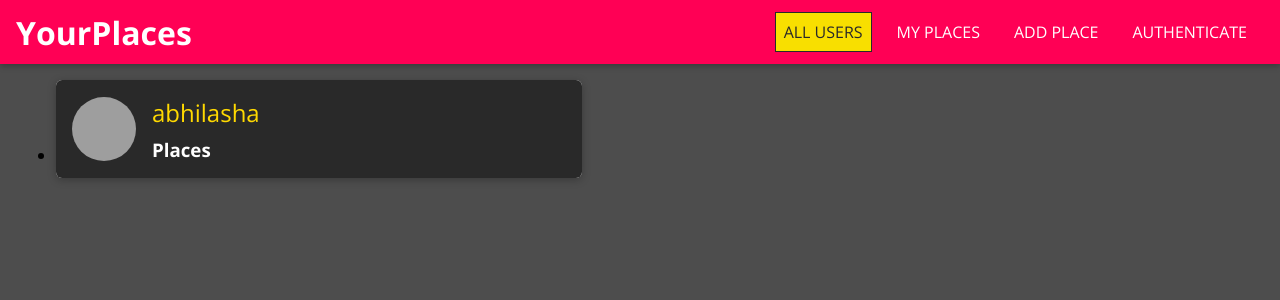
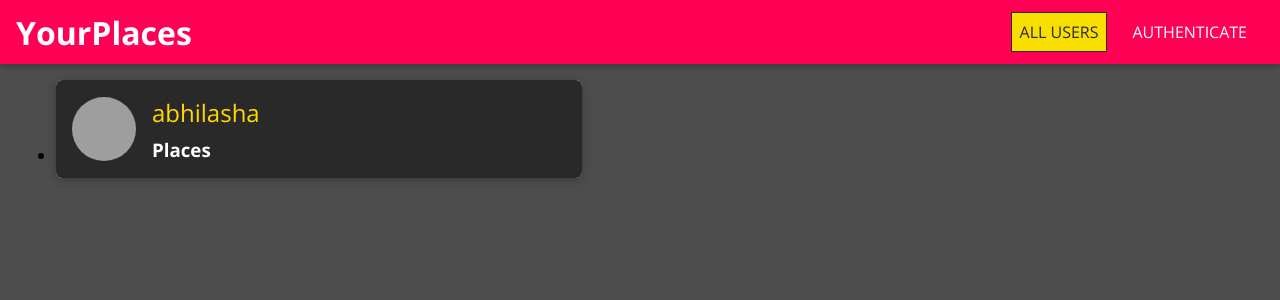
Before and after one commit to abhilashadwivedi/react-frontend-01-starting-setup, a React (Create React App) app: page / in a window 1280 px wide. Shown: the top 300 px of the page. Built offline with nearby package versions, Linux system fonts and the light colour scheme; grey boxes are pictures that could not be loaded.

Commit message:
more auth context usage

```diff
--- a/src/App.js
+++ b/src/App.js
@@ -1,4 +1,4 @@
-import React from "react";
+import React, {useState, useCallback} from "react";
 import {
   BrowserRouter as Router,
   Route,
@@ -12,12 +12,23 @@
 import UpdatePlace from "./places/pages/UpdatePlace";
 import Auth from "./user/pages/Auth";
 import MainNavigation from "./shared/components/Navigation/MainNavigation";
+import { AuthContext } from "./shared/context/auth-context";
 
 const App = () => {
-  return (
-    <Router>
-      <MainNavigation />
-      <main>
+  const [isLoggedIn, setIsLoggedIn] = useState(false);
+
+  const login = useCallback(() => {
+    setIsLoggedIn(true);
+  }, []);
+
+  const logout = useCallback(() => {
+    setIsLoggedIn(false);
+  }, []);
+
+  let routes;
+
+  if (isLoggedIn){
+    routes = (
       <Switch>
       <Route path="/" exact>
             <Users />
@@ -31,13 +42,35 @@
           <Route path="/places/:placeId">
             <UpdatePlace />
           </Route>
+          <Redirect to="/"/>
+        </Switch>
+    );
+  } else{
+    routes = (
+      <Switch>
+      <Route path="/" exact>
+            <Users />
+          </Route>
+          <Route path="/:userId/places" exact>
+          <UserPlaces />
+        </Route>
         <Route path="/auth">
             <Auth/>
           </Route>
-          <Redirect to="/" />
+          <Redirect to="/auth"/>
         </Switch>
+    );
+  }
+
+  return (
+    <AuthContext.Provider value={{isLoggedIn: isLoggedIn, login: login, logout: logout}}>
+    <Router>
+      <MainNavigation />
+      <main>
+        {routes}
       </main>
     </Router>
+    </AuthContext.Provider>
   );
 };
 
--- a/src/places/components/PlaceItem.js
+++ b/src/places/components/PlaceItem.js
@@ -1,12 +1,14 @@
-import React, { useState } from "react";
+import React, { useState, useContext } from "react";
 
 import Card from "../../shared/components/UIElements/Card";
 import Button from "../../shared/components/FormElements/Button";
 import "./PlaceItem.css";
 import Modal from "../../shared/components/UIElements/Modal";
 import Map from "../../shared/components/UIElements/Map";
+import { AuthContext } from "../../shared/context/auth-context";
 
 const PlaceItem = (props) => {
+  const auth = useContext(AuthContext);
   const [showMap, setShowMap] = useState(false);
   const [showConfirmModal, setShowConfirmModal] = useState(false);
 
@@ -72,8 +74,8 @@
             <Button inverse onClick={openMapHandler}>
               VIEW ON MAP
             </Button>
-            <Button to={`/places/${props.id}`}>EDIT</Button>
-            <Button danger onClick={showDeleteWarningHandler}>DELETE</Button>
+            {auth.isLoggedIn && <Button to={`/places/${props.id}`}>EDIT</Button>}
+            {auth.isLoggedIn && <Button danger onClick={showDeleteWarningHandler}>DELETE</Button>}
           </div>
         </Card>
       </li>
--- a/src/shared/components/Navigation/NavLinks.js
+++ b/src/shared/components/Navigation/NavLinks.js
@@ -1,23 +1,41 @@
-import React from "react";
+import React, { useContext } from "react";
 import { NavLink } from "react-router-dom";
 
-import './NavLinks.css';
+import { AuthContext } from "../../context/auth-context";
+import "./NavLinks.css";
 
-const NavLinks = props => {
-    return <ul className="nav-links">
+const NavLinks = (props) => {
+  const auth = useContext(AuthContext);
+  return (
+    <ul className="nav-links">
+      <li>
+        <NavLink to="/" exact>
+          ALL USERS
+        </NavLink>
+      </li>
+      {auth.isLoggedIn && (
         <li>
-            <NavLink to="/" exact>ALL USERS</NavLink>
+          <NavLink to="/u1/places">MY PLACES</NavLink>
         </li>
+      )}
+      {auth.isLoggedIn && (
         <li>
-            <NavLink to="/u1/places" >MY PLACES</NavLink>
+          <NavLink to="/places/new">ADD PLACE</NavLink>
         </li>
+      )}
+      {!auth.isLoggedIn && (
         <li>
-            <NavLink to="/places/new" >ADD PLACE</NavLink>
+          <NavLink to="/auth">AUTHENTICATE</NavLink>
         </li>
+      )}
+      {auth.isLoggedIn &&(
         <li>
-            <NavLink to="/auth" >AUTHENTICATE</NavLink>
+            <button onClick={auth.logout}>LOGOUT</button>
         </li>
+      )}
+
     </ul>
+  );
 };
 
 export default NavLinks;
--- /dev/null
+++ b/src/shared/context/auth-context.js
@@ -0,0 +1,7 @@
+import { createContext } from "react";
+
+export const AuthContext = createContext({
+  isLoggedIn: false,
+  login: () => {},
+  logout: () => {}
+});
--- a/src/user/pages/Auth.js
+++ b/src/user/pages/Auth.js
@@ -1,4 +1,4 @@
-import React, { useState } from "react";
+import React, { useState,useContext } from "react";
 
 import Card from "../../shared/components/UIElements/Card";
 import Input from "../../shared/components/FormElements/Input";
@@ -9,9 +9,11 @@
   VALIDATOR_REQUIRE,
 } from "../../shared/util/validators";
 import { useForm } from "../../shared/hooks/form-hook";
+import { AuthContext } from "../../shared/context/auth-context";
 import "./Auth.css";
 
 const Auth = () => {
+  const auth= useContext(AuthContext);
   const [isLoginMode, setIsLoginMode] = useState(true);
   const [formState, inputHandler, setFormData] = useForm(
     {
@@ -51,6 +53,7 @@
   const authSubmitHandler = (event) => {
     event.preventDefault();
     console.log(formState.inputs);
+    auth.login();
   };
 
   return (
```
Lines whose indentation alone changed are shown as unchanged.
